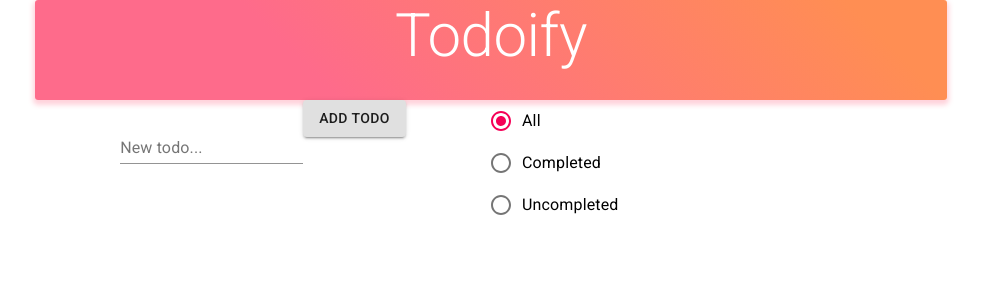
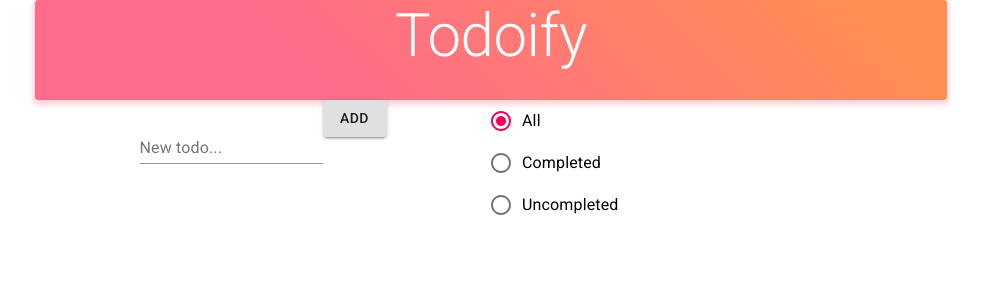
Before and after one commit to lucasbordeau/redux-tuto, a React (Create React App) app: page / in a window 1280 px wide. Shown: the top 300 px of the page, without its empty margins (149-1130 px from the left). Built offline with nearby package versions, Linux system fonts and the light colour scheme.

Commit message:
Cleaning

```diff
--- a/src/components/container/AddTodo.js
+++ b/src/components/container/AddTodo.js
@@ -9,15 +9,6 @@ class AddTodo extends React.Component {
 
     this.inputTodoTextRef = React.createRef();
   }
-
-  // onSubmit={e => {
-  //   e.preventDefault()
-  //   if (!this.inputTodoTextRef.current.value.trim()) {
-  //     return
-  //   }
-  //   this.props.dispatch(addTodo(this.inputTodoTextRef.current.value))
-  //   this.inputTodoTextRef.current.value = ''
-  // }}
 
   render() {
     return (
@@ -36,7 +27,7 @@ class AddTodo extends React.Component {
             variant="contained"
             onClick={() => {this.props.dispatch(addTodo(this.inputTodoTextRef.current.value))}}
           >
-            Add todo
+            Add
           </Button>
         </form>
       </div>
```
